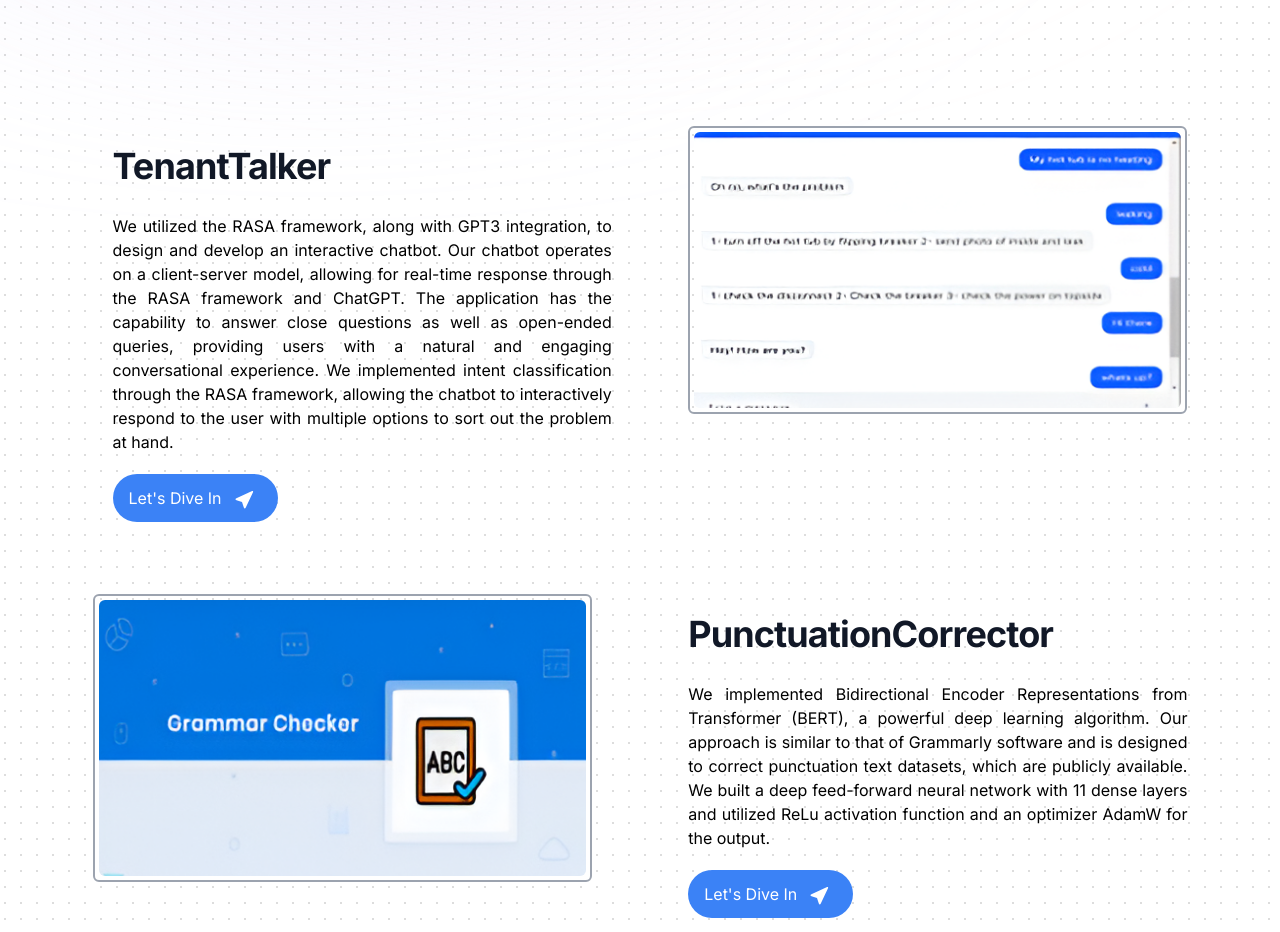
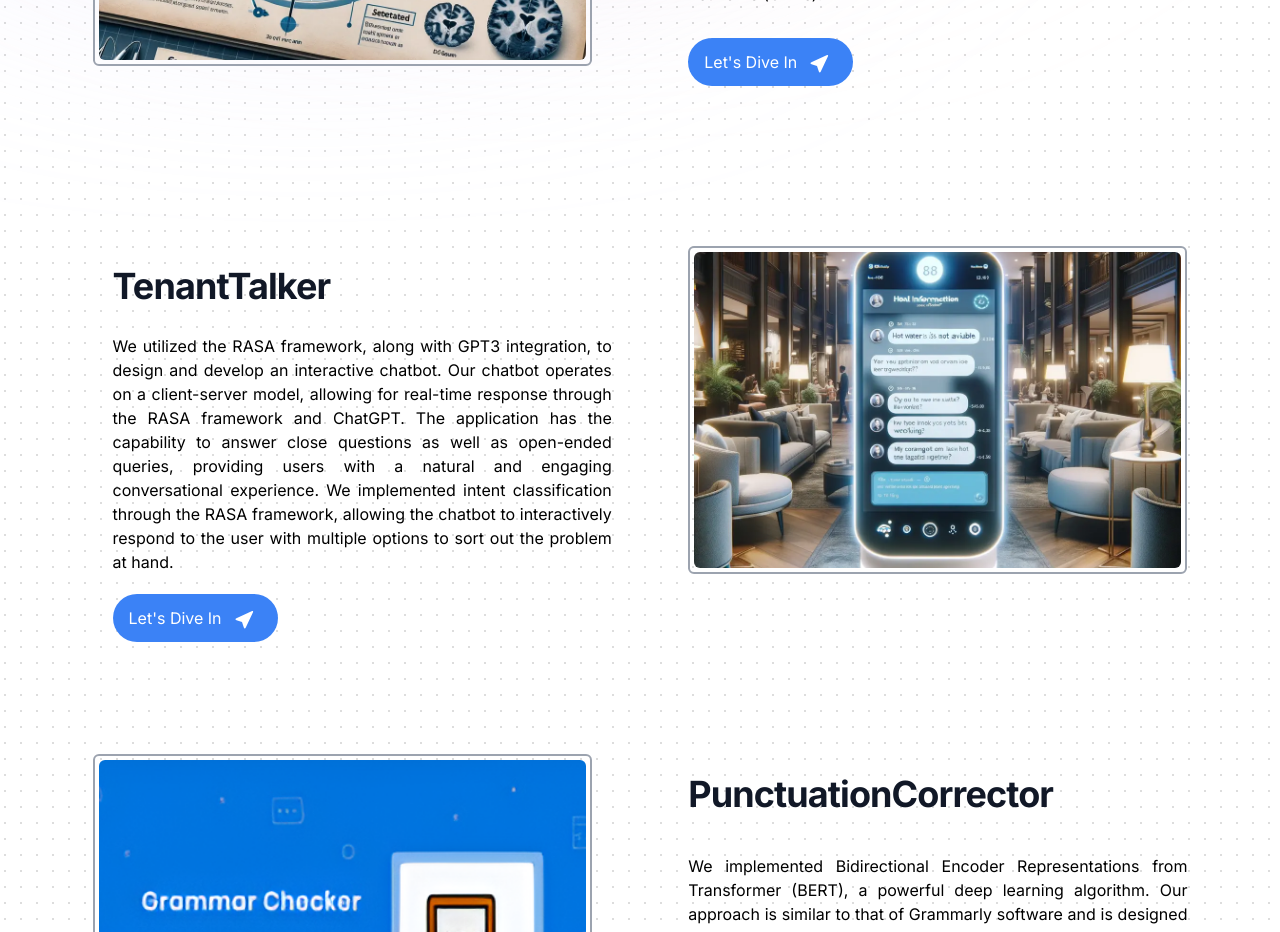
Before and after one commit to HydraPhyzer/DataLabB-Portfolio, a React (Vite) app: page / in a window 1280 px wide. Shown: the part 2480-3412 px from the top of the page. Built offline with nearby package versions, Linux system fonts and the light colour scheme.

Commit message:
TenentTalker Image Updated

```diff
--- a/src/Components/CaseStudies.jsx
+++ b/src/Components/CaseStudies.jsx
@@ -34,7 +34,7 @@
             key={Index}
             className={`flex flex-col ${
               Index % 2 == 0 ? "sm:flex-row" : "sm:flex-row-reverse"
-            } md:justify-evenly  md:space-x-5 space-y-5 text-justify sm:h-[40vh] h-auto relative md:mb-32 p-4`}
+            } md:justify-evenly  md:space-x-5 space-y-5 text-justify sm:h-[45vh] h-auto relative md:mb-32 p-4`}
           >
             <div className="md:w-[40%] border-2 border-gray-400 p-1 rounded-md">
               <img
--- a/src/Details.js
+++ b/src/Details.js
@@ -60,7 +60,7 @@
     Description:
       "We utilized the RASA framework, along with GPT3 integration, to design and develop an interactive chatbot. Our chatbot operates on a client-server model, allowing for real-time response through the RASA framework and ChatGPT. The application has the capability to answer close questions as well as open-ended queries, providing users with a natural and engaging conversational experience. We implemented intent classification through the RASA framework, allowing the chatbot to interactively respond to the user with multiple options to sort out the problem at hand.",
     Keywords: "RASA framework, GPT-3, chatbot",
-    Image: "/Pictures/TenantTalker.png",
+    Image: "/Pictures/TenantTalker.webp",
     Challenges: [
       "Ensuring real-time responses in the client-server model.",
       "Implementing effective intent classification for interactive responses.",
```
Also changed, not shown: public/Pictures/TenantTalker.png (deleted), public/Pictures/TenantTalker.webp (added).
